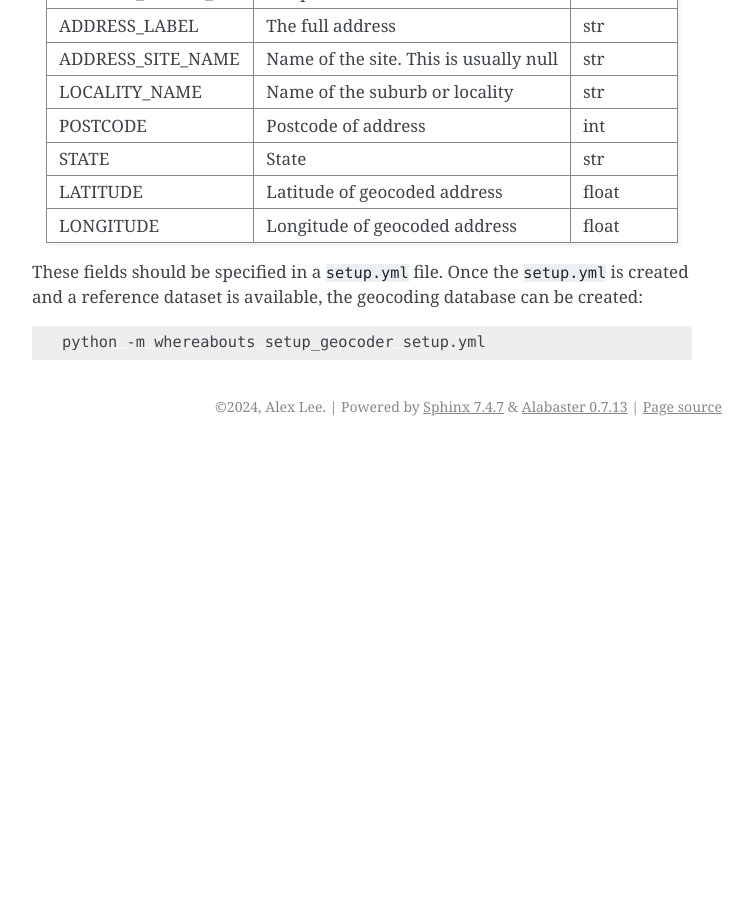
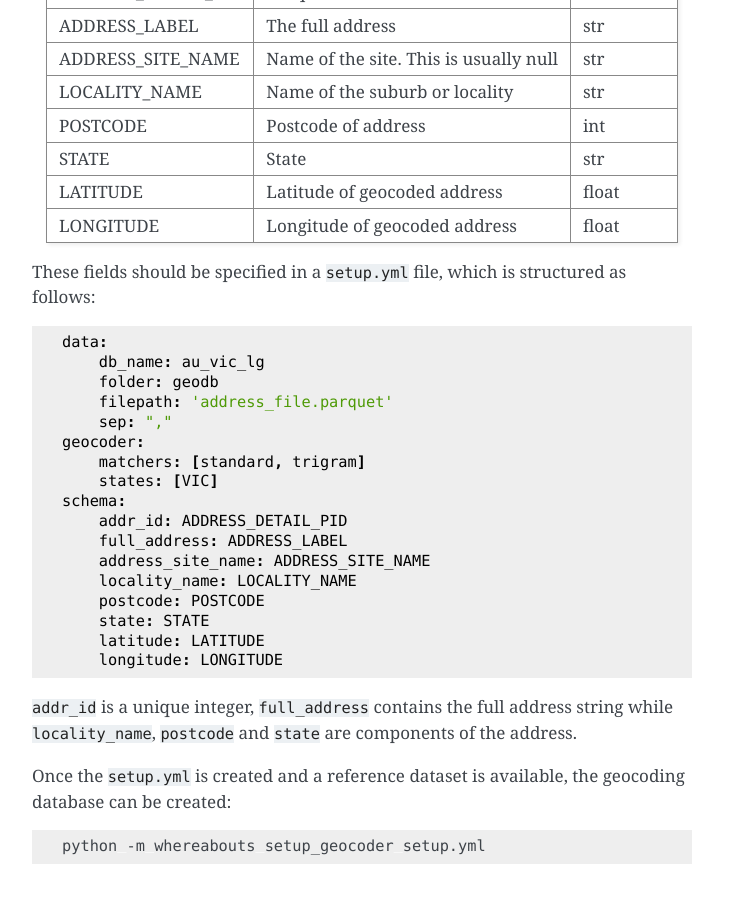
Before and after one commit to ajl2718/whereabouts, a Sphinx documentation site: the page built from docs/source/usage.rst, in a window 1280 px wide and 900 px high, scrolled down 1860 px. Shown: the whole window, without its empty margins (388-1140 px from the left). Built offline with Sphinx 7.4.7, drawn with Linux system fonts in a browser that asks for light colours; before the commit the page ends 2306 px from its top, so only the background shows below that.

Commit message:
Include setup.yml details

```diff
--- a/docs/source/usage.rst
+++ b/docs/source/usage.rst
@@ -98,7 +98,30 @@ Rather than using a pre-built database, you can create your own geocoder databas
      - Longitude of geocoded address
      - float
 
-These fields should be specified in a ``setup.yml`` file. Once the ``setup.yml`` is created and a reference dataset is available, the geocoding database can be created:
+These fields should be specified in a ``setup.yml`` file, which is structured as follows::
+
+    data:
+        db_name: au_vic_lg
+        folder: geodb
+        filepath: 'address_file.parquet'
+        sep: ","
+    geocoder:
+        matchers: [standard, trigram]
+        states: [VIC]
+    schema:
+        addr_id: ADDRESS_DETAIL_PID
+        full_address: ADDRESS_LABEL
+        address_site_name: ADDRESS_SITE_NAME
+        locality_name: LOCALITY_NAME
+        postcode: POSTCODE
+        state: STATE
+        latitude: LATITUDE
+        longitude: LONGITUDE
+
+``addr_id`` is a unique integer, ``full_address`` contains the full address string while ``locality_name``, ``postcode`` and ``state`` are components of the address.
+
+
+Once the ``setup.yml`` is created and a reference dataset is available, the geocoding database can be created:
 
 .. code-block:: bash
 
```
